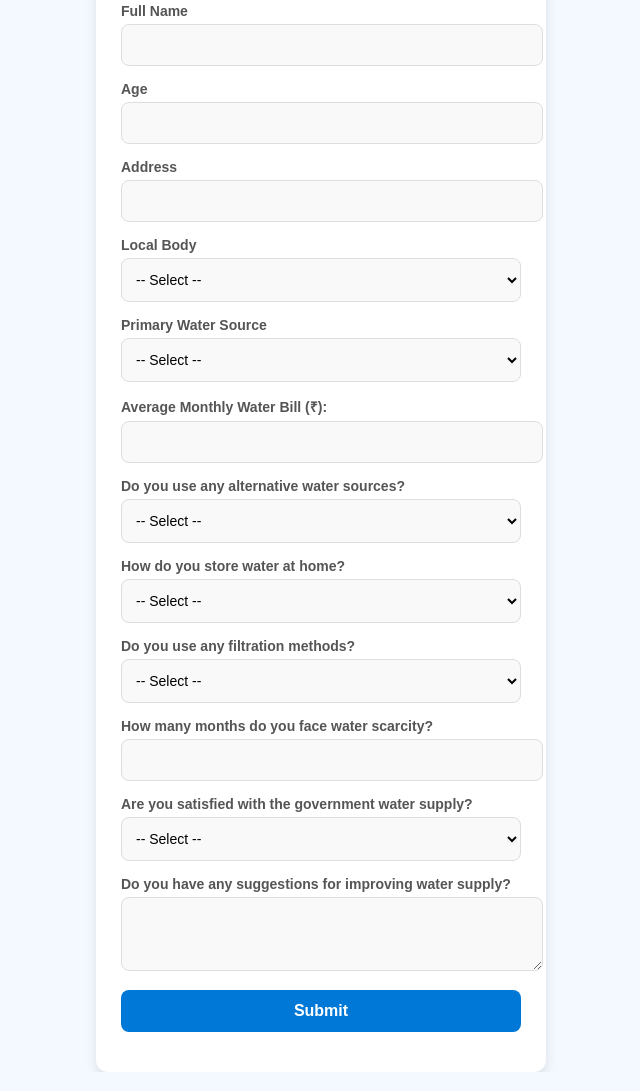
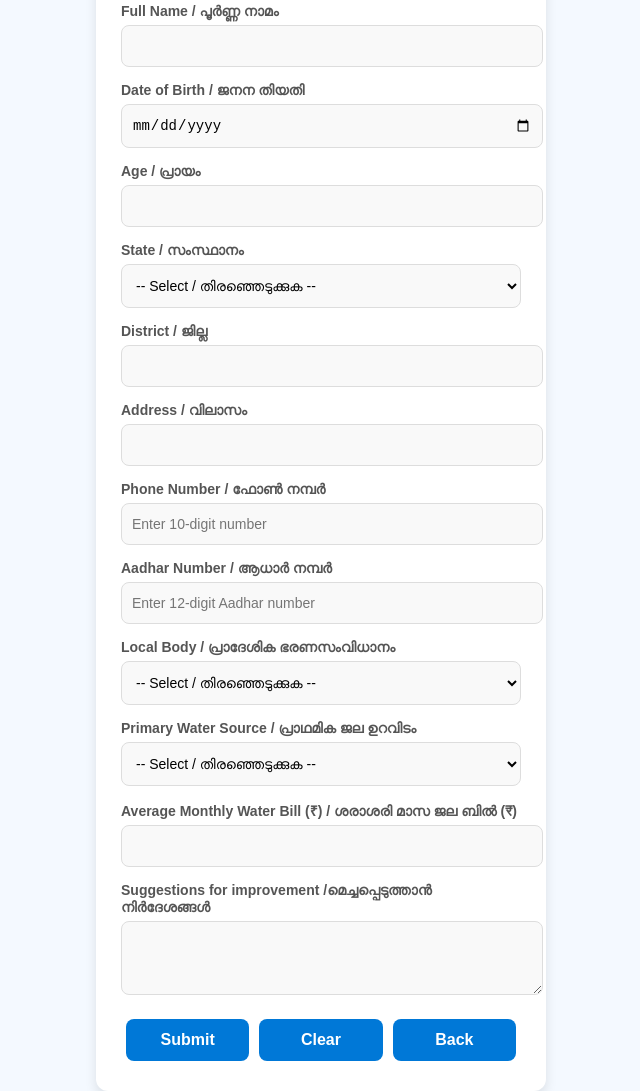
Before and after one commit to aswani636/mini-project, a plain HTML site: page form.html in a window 1280 px wide. Shown: the part 90-1181 px from the top of the page, without its empty margins (319-959 px from the left). Drawn offline with Linux system fonts and the light colour scheme.

Commit message:
update form.html

```diff
--- a/form.html
+++ b/form.html
@@ -53,15 +53,13 @@
     background-color: #f9f9f9;
   }
 
-  .form-container input:focus,
-  .form-container select:focus,
-  .form-container textarea:focus {
-    border-color: #0078d7;
-    box-shadow: 0 0 4px rgba(0, 120, 215, 0.4);
-    outline: none;
+  .form-container .button-group {
+    display: flex;
+    justify-content: space-between;
   }
 
   .form-container button {
+    flex: 1;
     background-color: #0078d7;
     color: #ffffff;
     border: none;
@@ -69,6 +67,7 @@
     font-weight: bold;
     cursor: pointer;
     transition: background-color 0.3s ease;
+    margin: 5px;
   }
 
   .form-container button:hover {
@@ -78,6 +77,22 @@
   .form-container button:active {
     background-color: #004494;
   }
+
+  .clear-btn {
+    background-color: #f39c12;
+  }
+
+  .clear-btn:hover {
+    background-color: #d68910;
+  }
+
+  .back-btn {
+    background-color: #e74c3c;
+  }
+
+  .back-btn:hover {
+    background-color: #c0392b;
+  }
   </style>
 </head>
 <body>
@@ -85,78 +100,92 @@
   <div class="form-container">
     <h2>Water Supply Survey</h2>
     <form action="success.html">
-      <label for="name">Full Name</label>
+      <label for="name">Full Name / പൂർണ്ണ നാമം</label>
       <input type="text" id="name" name="name" required>
 
-      <label for="age">Age</label>
+      <label for="dob">Date of Birth / ജനന തിയതി</label>
+      <input type="date" id="dob" name="dob" required>
+
+      <label for="age">Age / പ്രായം</label>
       <input type="number" id="age" name="age" required>
 
-      <label for="address">Address</label>
+      <label for="state">State / സംസ്ഥാനം</label>
+      <select id="state" name="state" required>
+        <option value="">-- Select / തിരഞ്ഞെടുക്കുക --</option>
+        <option value="kerala">Kerala / കേരളം</option>
+        <option value="tamilnadu">Tamil Nadu / തമിഴ്‌നാട്</option>
+        <option value="karnataka">Karnataka / കര്‍ണാടക</option>
+        <option value="andhra">Andhra Pradesh / ആന്ധ്ര പ്രദേശ്</option>
+      </select>
+
+      <label for="district">District / ജില്ല</label>
+      <input type="text" id="district" name="district" required>
+
+      <label for="address">Address / വിലാസം</label>
       <input type="text" id="address" name="address" required>
 
-      <label for="local-body">Local Body</label>
-      <select id="local-body" name="local-body" required>
-        <option value="">-- Select --</option>
-        <option value="panchayat">Panchayat</option>
-        <option value="municipality">Municipality</option>
-        <option value="corporation">Corporation</option>
+      <label for="phone">Phone Number / ഫോൺ നമ്പർ</label>
+      <input type="tel" id="phone" name="phone" pattern="[0-9]{10}" required placeholder="Enter 10-digit number">
+
+      <label for="aadhar">Aadhar Number / ആധാർ നമ്പർ</label>
+      <input type="text" id="aadhar" name="aadhar" pattern="[0-9]{12}" required placeholder="Enter 12-digit Aadhar number">
+
+      <label for="local-body">Local Body / പ്രാദേശിക ഭരണസംവിധാനം</label>
+      <select id="local-body" name="local-body" required onchange="toggleFields()">
+        <option value="">-- Select / തിരഞ്ഞെടുക്കുക --</option>
+        <option value="panchayat">Panchayat / പഞ്ചായത്ത്</option>
+        <option value="municipality">Municipality / മുനിസിപ്പാലിറ്റി</option>
+        <option value="corporation">Corporation / കോർപ്പറേഷൻ</option>
       </select>
 
-      <label for="source">Primary Water Source</label>
+      <div id="ward-field" style="display: none;">
+        <label for="ward-no">Ward Number / വാർഡ് നമ്പർ</label>
+        <input type="number" id="ward-no" name="ward-no">
+      </div>
+
+      <div id="apartment-field" style="display: none;">
+        <label for="apartment-no">Apartment Number / അപ്പാർട്ട്മെന്റ് നമ്പർ</label>
+        <input type="text" id="apartment-no" name="apartment-no">
+      </div>
+
+      <label for="source">Primary Water Source / പ്രാഥമിക ജല ഉറവിടം</label>
       <select id="source" name="source" required>
-        <option value="">-- Select --</option>
-        <option value="tap">Tap Water</option>
-        <option value="well">Well Water</option>
-        <option value="borehole">Borehole</option>
-        <option value="river">River/Stream</option>
-        <option value="other">Other</option>
+        <option value="">-- Select / തിരഞ്ഞെടുക്കുക --</option>
+        <option value="tap">Tap Water / കുഴൽജലം</option>
+        <option value="well">Well Water / കിണർ ജലം</option>
+        <option value="borehole">Borehole / ബോർഹോൾ</option>
+        <option value="river">River/Stream / നദി/അരുവി</option>
+        <option value="other">Other / മറ്റ്</option>
       </select>
 
-      <label for="bill">Average Monthly Water Bill (₹):</label>
+      <label for="bill">Average Monthly Water Bill (₹) / ശരാശരി മാസ ജല ബിൽ (₹)</label>
       <input type="number" id="bill" name="bill" required>
 
-      <label for="alt-source">Do you use any alternative water sources?</label>
-      <select id="alt-source" name="alt-source" required>
-        <option value="">-- Select --</option>
-        <option value="no">No</option>
-        <option value="rainwater">Rainwater Harvesting</option>
-        <option value="bottled">Bottled Water</option>
-        <option value="other">Other</option>
-      </select>
-
-      <label for="storage">How do you store water at home?</label>
-      <select id="storage" name="storage" required>
-        <option value="">-- Select --</option>
-        <option value="tank">Overhead Tank</option>
-        <option value="container">Plastic Containers</option>
-        <option value="clay">Clay Pots</option>
-        <option value="direct">Use Directly</option>
-      </select>
-
-      <label for="filter">Do you use any filtration methods?</label>
-      <select id="filter" name="filter" required>
-        <option value="">-- Select --</option>
-        <option value="none">No Filtration</option>
-        <option value="boiling">Boiling</option>
-        <option value="filter">Water Filter</option>
-        <option value="ro">RO Purifier</option>
-      </select>
-
-      <label for="scarcity">How many months do you face water scarcity?</label>
-      <input type="number" id="scarcity" name="scarcity" required>
-
-      <label for="satisfaction">Are you satisfied with the government water supply?</label>
-      <select id="satisfaction" name="satisfaction" required>
-        <option value="">-- Select --</option>
-        <option value="yes">Yes</option>
-        <option value="no">No</option>
-        <option value="neutral">Neutral</option>
-      </select>
-
-      <label for="suggestions">Do you have any suggestions for improving water supply?</label>
+      <label for="suggestions">Suggestions for improvement /മെച്ചപ്പെടുത്താൻ നിർദേശങ്ങൾ</label>
       <textarea id="suggestions" name="suggestions" rows="3"></textarea>
 
-      <button type="submit">Submit</button>
+      <div class="button-group">
+        <button type="submit">Submit </button>
+        <button type="button" class="clear-btn" onclick="clearForm()">Clear</button>
+        <button type="button" class="back-btn" onclick="window.history.back()">Back</button>
+      </div>
+
+      <script>
+        function clearForm() {
+          document.querySelector("form").reset();
+          toggleFields(); // Reset hidden fields when clearing
+        }
+
+        function toggleFields() {
+          let localBody = document.getElementById("local-body").value;
+          let wardField = document.getElementById("ward-field");
+          let apartmentField = document.getElementById("apartment-field");
+
+          wardField.style.display = (localBody === "panchayat" || localBody === "municipality" || localBody === "corporation") ? "block" : "none";
+          apartmentField.style.display = (localBody === "corporation") ? "block" : "none";
+        }
+      </script>
+
     </form>
   </div>
 </body>
```
